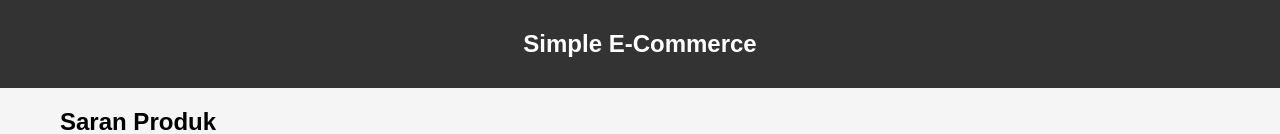
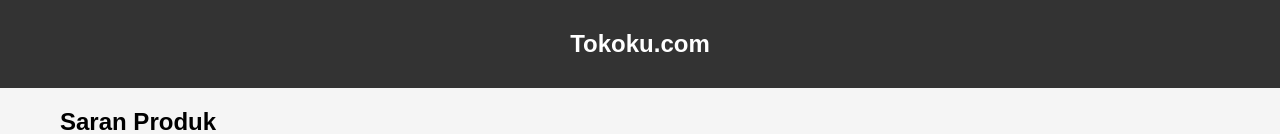
Before and after one commit to Emzyjeppp/ecommerce, a plain HTML site: page index.html in a window 1280 px wide. Shown: the top 134 px of the page. Drawn offline with Linux system fonts and the light colour scheme.

Commit message:
Update index.html

```diff
--- a/index.html
+++ b/index.html
@@ -4,12 +4,12 @@
     <meta charset="UTF-8">
     <meta name="viewport" content="width=device-width, initial-scale=1.0">
     <link rel="stylesheet" type="text/css" href="style.css">
-    <title>Simple E-Commerce</title>
+    <title>Tokoku</title>
 </head>
 <body>
     <header>
         <div class="container">
-            <h1>Simple E-Commerce</h1>
+            <h1>Tokoku.com</h1>
         </div>
     </header>
 
```
